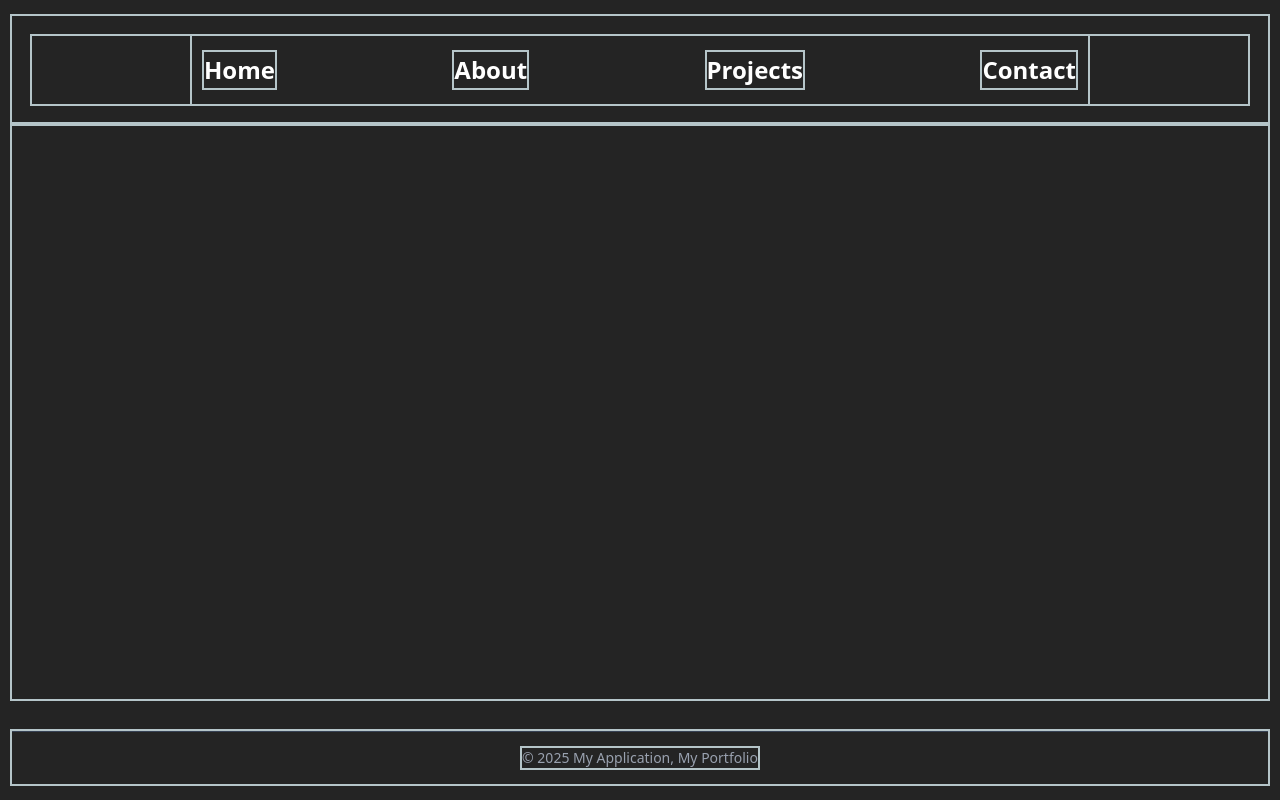
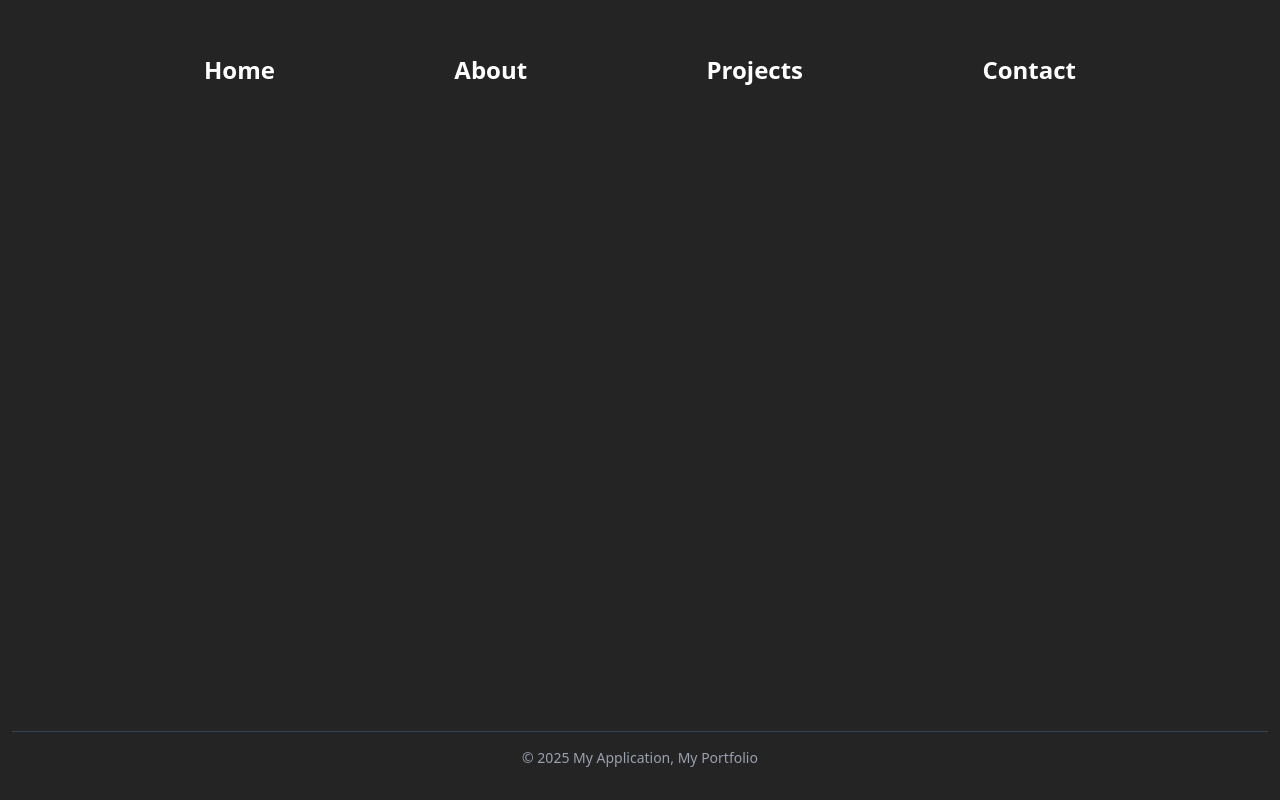
Before and after one commit to Omid2831/portfolio-visionary, a React (Vite) app: page / in a window 1280 px wide. Built offline with nearby package versions, Linux system fonts and the light colour scheme.

Commit message:
remove: eliminate debug outline from styles

```diff
--- a/src/styles/index.css
+++ b/src/styles/index.css
@@ -3,10 +3,6 @@
 
 @custom-variant dark (&:is(.dark *));
 
-/* Debug outline for all elements - keep at the end for highest specificity */
-* {
-  outline: 2px solid rgb(181, 197, 201) !important; /* For debugging purposes, can be removed later */
-}
 :root {
   font-family: system-ui, Avenir, Helvetica, Arial, sans-serif;
   line-height: 1.5;
```
